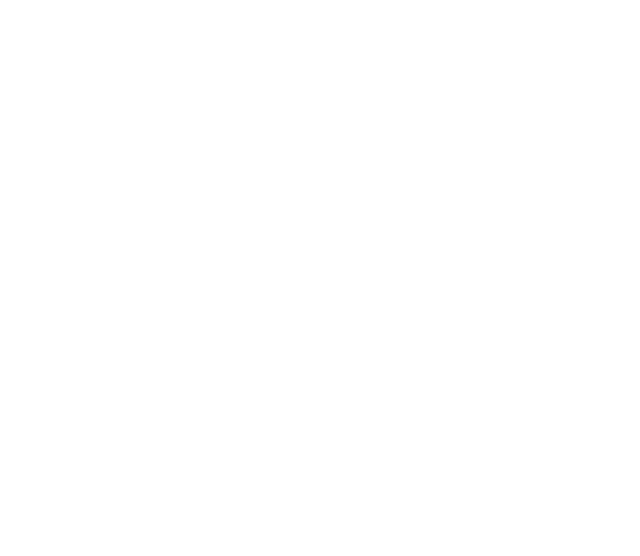
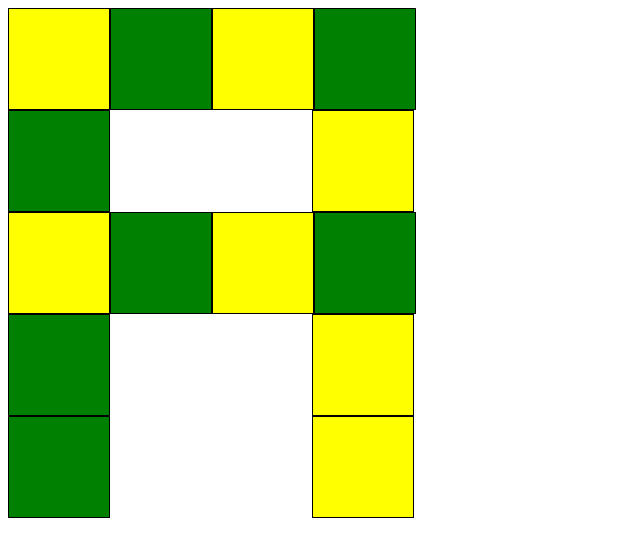
Before and after one commit to MaksimIstomin/Maks, a plain HTML site: page index.html in a window 1280 px wide. Shown: the whole page, without its empty margins (0-640 px from the left). Drawn offline with Linux system fonts and the light colour scheme.

Commit message:
Update index.html

```diff
--- a/index.html
+++ b/index.html
@@ -7,6 +7,85 @@
 
     <title>Flexbox</title>
 </head>
+<STyle>
+.wrapper{
+display: flex;
+}
+.d1{
+    width:100px;
+    height:100px;
+    border:1px solid;
+    background: yellow;
+}
+.d2{
+    width:100px;
+    height:100px;
+    border:1px solid;
+    background: green;
+}
+.d3{
+    width:100px;
+    height:100px;
+    border:1px solid;
+    background: yellow;
+}
+.d4{
+    width:100px;
+    height:100px;
+    border:1px solid;
+    background: green;
+}
+.d{
+    display: flex;
+}
+
+.dd{
+    width:100px;
+    height:100px;
+    border:1px solid;
+    background: green;
+
+}
+.d5{
+
+    width:100px;
+    height:100px;
+    border:1px solid;
+    background: green;
+
+}
+.d6{
+    width:101px;
+    height:100px;
+    border:0px solid;
+    background: white;
+
+
+
+}
+.d7{
+    width:101px;
+    height:100px;
+    border:0px solid;
+    background: white;
+
+
+}
+.d8{
+    width:100px;
+    height:100px;
+    border:1px solid;
+    background: yellow;
+
+
+
+}
+
+
+
+
+
+</STyle>
 <body>
     <div class="wrapper">
 
```
